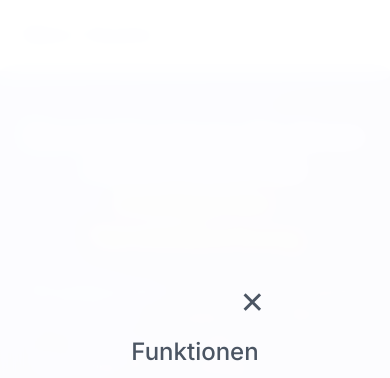
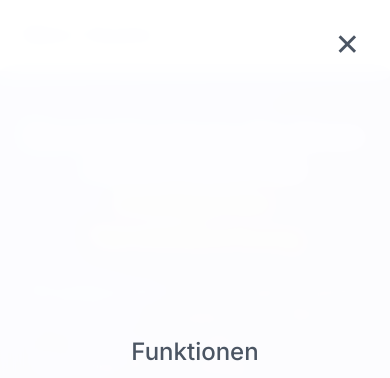
Before and after one commit to noahy-schmid/cluster-health, a React (Create React App) app: page / in a window 390 px wide. Both pictures are taken after a click on the button "Toggle mobile menu". Shown: the top 378 px of the page. Built offline with nearby package versions, Linux system fonts and the light colour scheme.

Commit message:
Fix mobile menu close button positioning to top right corner
Co-authored-by: noahy-schmid <44346907+noahy-schmid@users.noreply.github.com>

```diff
--- a/src/App.css
+++ b/src/App.css
@@ -585,7 +585,7 @@ body {
 
 .mobile-menu-close {
   position: absolute;
-  top: -40px;
+  top: 20px;
   right: 20px;
   background: none;
   border: none;
@@ -595,6 +595,7 @@ body {
   padding: 10px;
   line-height: 1;
   transition: color 0.3s ease;
+  z-index: 1001;
 }
 
 .mobile-menu-close:hover {
--- a/src/components/Navigation.tsx
+++ b/src/components/Navigation.tsx
@@ -74,7 +74,6 @@ const Navigation: React.FC<NavigationProps> = ({
         className={`mobile-menu ${isMobileMenuOpen ? 'active' : ''}`}
         onClick={closeMobileMenu}
       >
-        <div className="mobile-menu-content" onClick={(e) => e.stopPropagation()}>
         <button
           className="mobile-menu-close"
           onClick={closeMobileMenu}
@@ -82,6 +81,7 @@ const Navigation: React.FC<NavigationProps> = ({
         >
           ✕
         </button>
+        <div className="mobile-menu-content" onClick={(e) => e.stopPropagation()}>
           {navLinks.map((link, index) => (
             link.to ? (
               <Link
```
Lines whose indentation alone changed are shown as unchanged.
